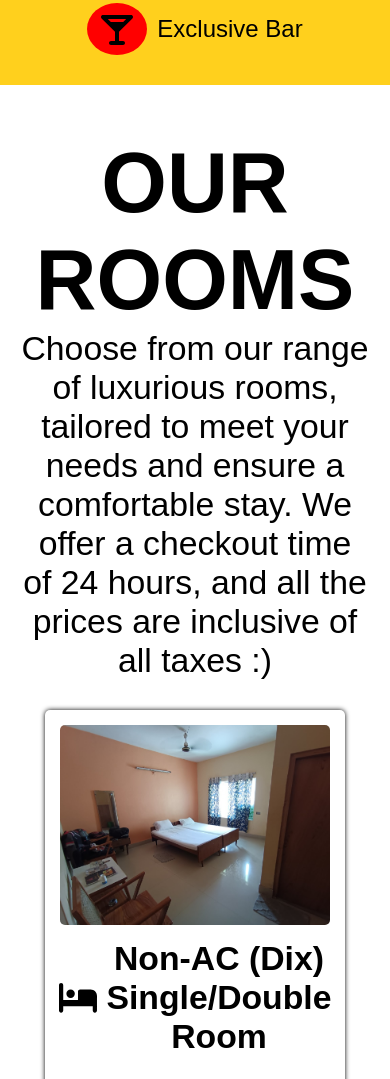
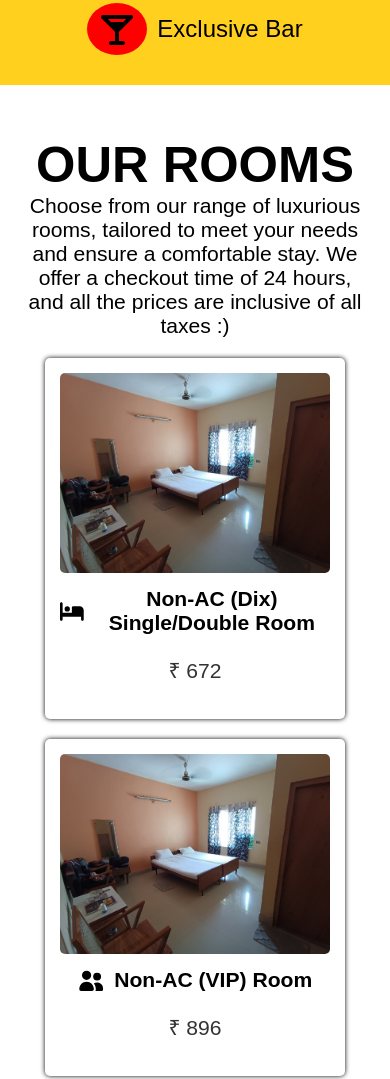
Before and after one commit to HotelSwarnachuda/hspl, a plain HTML site: page index.html in a window 390 px wide. Shown: the part 975-2054 px from the top of the page. Drawn offline with Linux system fonts and the light colour scheme.

Commit message:
font fixed, telephone number updated from incorrect

```diff
--- a/css/style.css
+++ b/css/style.css
@@ -195,13 +195,13 @@ ul {
 }
 
 .rooms h1 {
-    font-size: 10vh;
+    font-size: 6vh; /* Reduced from 10vh to 6vh */
     font-weight: bold;
 }
 
 .rooms p {
-    font-size: 4vh;
-    margin-bottom: 30px;
+    font-size: 2.5vh; /* Reduced description font size */
+    margin-bottom: 20px;
 }
 
 .roomimages {
@@ -231,30 +231,30 @@ ul {
 
 .h11 {
     margin-top: 10px;
-    font-size: 1.2rem;
+    font-size: 1rem; /* Reduced font size for room type */
     font-weight: bold;
-    color: black; /* Changed color to black */
+    color: black;
     display: flex;
     justify-content: center;
     align-items: center;
-    gap: 10px; /* Space between icon and text */
+    gap: 10px;
 }
 
 .h11 i {
-    font-size: 1.5rem;
-    color: black; /* Icon color changed to black */
+    font-size: 1.2rem; /* Reduced icon size */
+    color: black;
 }
 
 .pricetag {
     margin-top: 5px;
-    font-size: 1rem;
+    font-size: 0.9rem; /* Reduced price font size */
     color: #333;
 }
-
 
 .innerimg:hover {
     transform: scale(1.05);
 }
+
 
 
 /* -------------------------------Modal----------------------------- */
--- a/index.html
+++ b/index.html
@@ -190,7 +190,7 @@
                 <p><i class="fa fa-map-marker"></i> Near Bus Stand, Sahadevkhuntha, Railway Colony, Balasore, Odisha 756001</p>
                 <p>
                     <i class="fa fa-phone fa-flip-horizontal" style="margin-right: 5px;"></i>
-                    <a href="tel:+916782226657">+91 6782 262657</a>
+                    <a href="tel:+916782262657">+91 6782 262657</a>
                 </p>
 
                 <a href="mailto:swarnachuda@yahoo.com"><i class="fa fa-envelope"></i> swarnachuda@yahoo.com</a>
```
